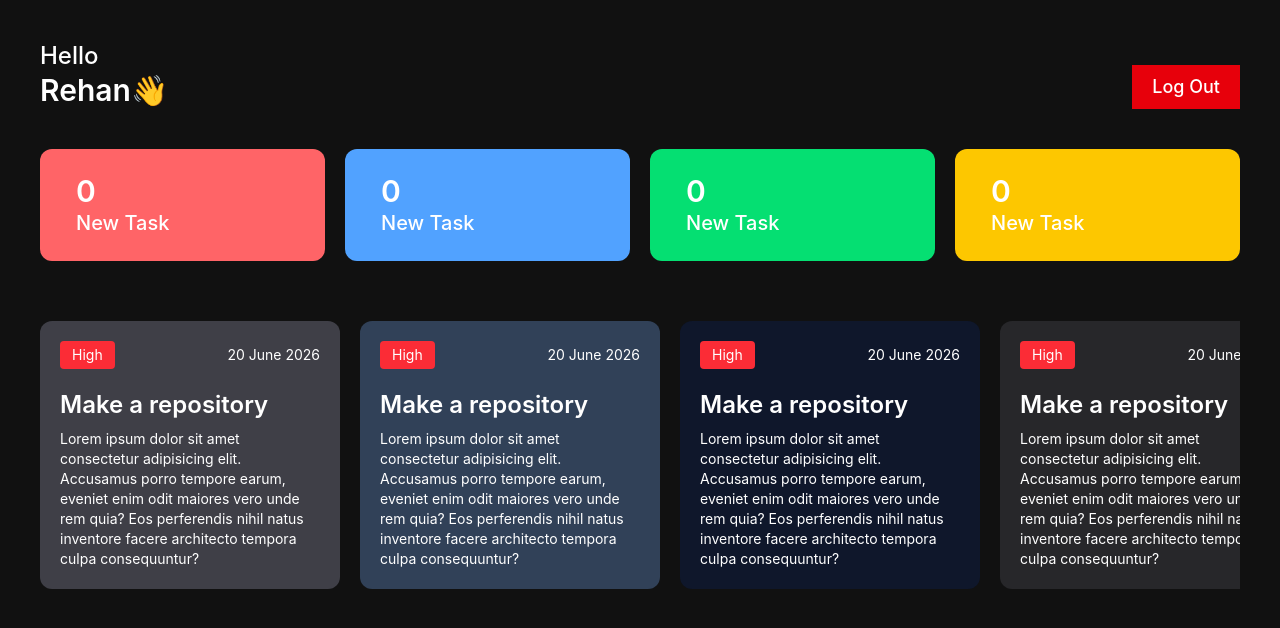
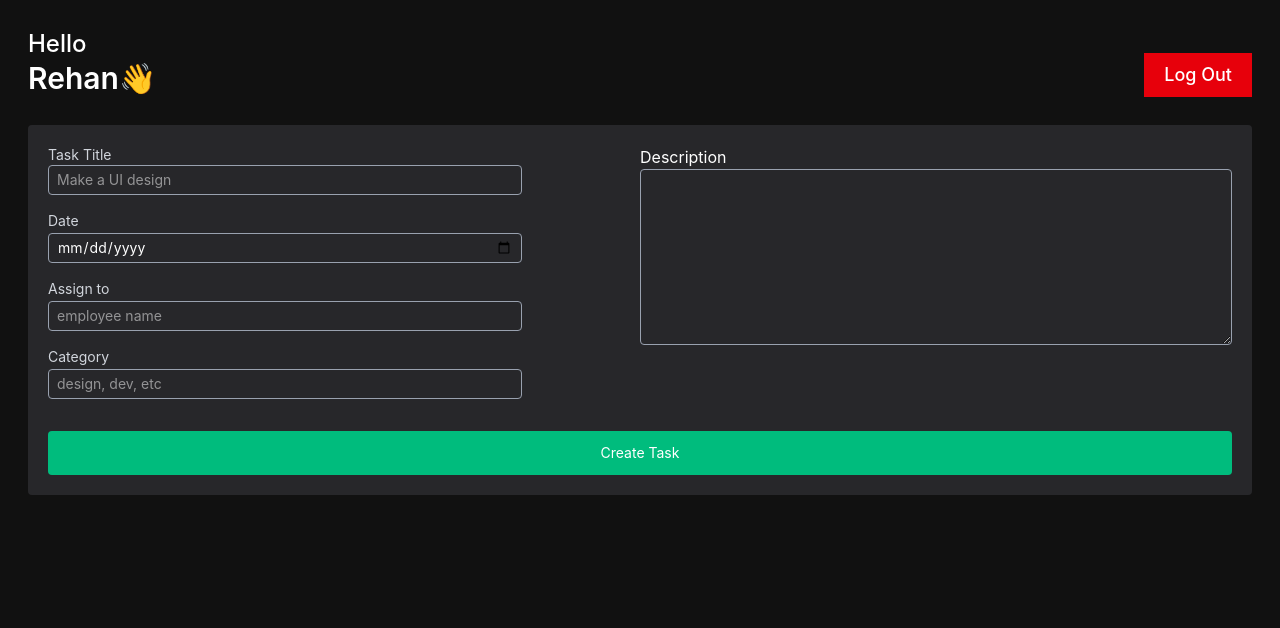
Before and after one commit to rehansay/EMS, a React (Vite) app: page / in a window 1280 px wide. Shown: the top 628 px of the page. Built offline with nearby package versions, Linux system fonts and the light colour scheme.

Commit message:
updating admin dashboard

```diff
--- a/src/App.jsx
+++ b/src/App.jsx
@@ -9,8 +9,8 @@ const App=() => {
   return (
     <>
     {/* <Login/> */}
-    <EmployeeDashboard/>
-    {/* <AdminDashboard/> */}
+    {/* <EmployeeDashboard/> */}
+    <AdminDashboard/>
     </>
   )
 }
```
